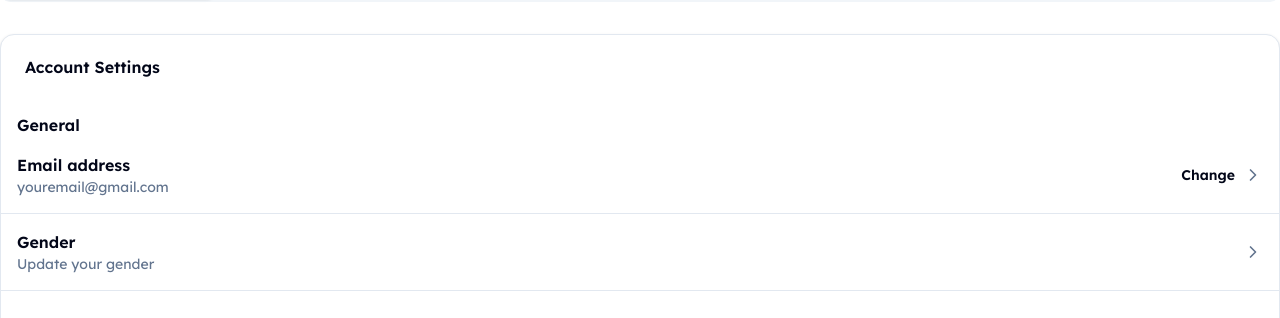
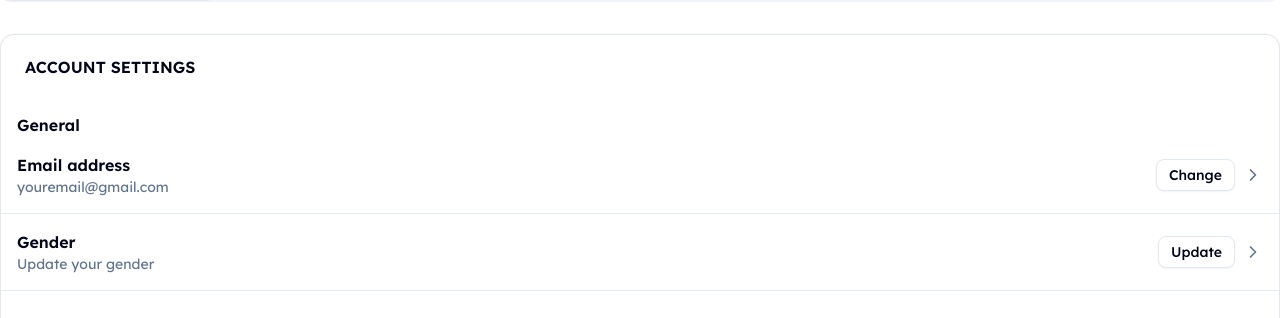
Before and after one commit to dhlananhh/synapse-client, a Next.js app: page /settings in a window 1280 px wide. Shown: the part 182-500 px from the top of the page. Built offline with nearby package versions, Linux system fonts and the light colour scheme.

Commit message:
style: add button to gender settings row

```diff
--- a/src/components/features/settings/AccountTab.tsx
+++ b/src/components/features/settings/AccountTab.tsx
@@ -29,7 +29,7 @@ export default function AccountTab() {
     <>
       <Card>
         <CardHeader>
-          <CardTitle>Account Settings</CardTitle>
+          <CardTitle className="uppercase">Account Settings</CardTitle>
         </CardHeader>
         <CardContent className="p-0">
           <h3 className="font-semibold px-4 pt-2">General</h3>
@@ -42,7 +42,7 @@ export default function AccountTab() {
               title="Email address"
               description={ userEmail }
             >
-              <span className="text-sm font-semibold">Change</span>
+              <Button variant="outline" size="sm">Change</Button>
               <ChevronRight className="h-5 w-5 text-muted-foreground" />
             </SettingsRow>
           </div>
@@ -55,6 +55,7 @@ export default function AccountTab() {
               title="Gender"
               description="Update your gender"
             >
+              <Button variant="outline" size="sm">Update</Button>
               <ChevronRight className="h-5 w-5 text-muted-foreground" />
             </SettingsRow>
           </div>
```
